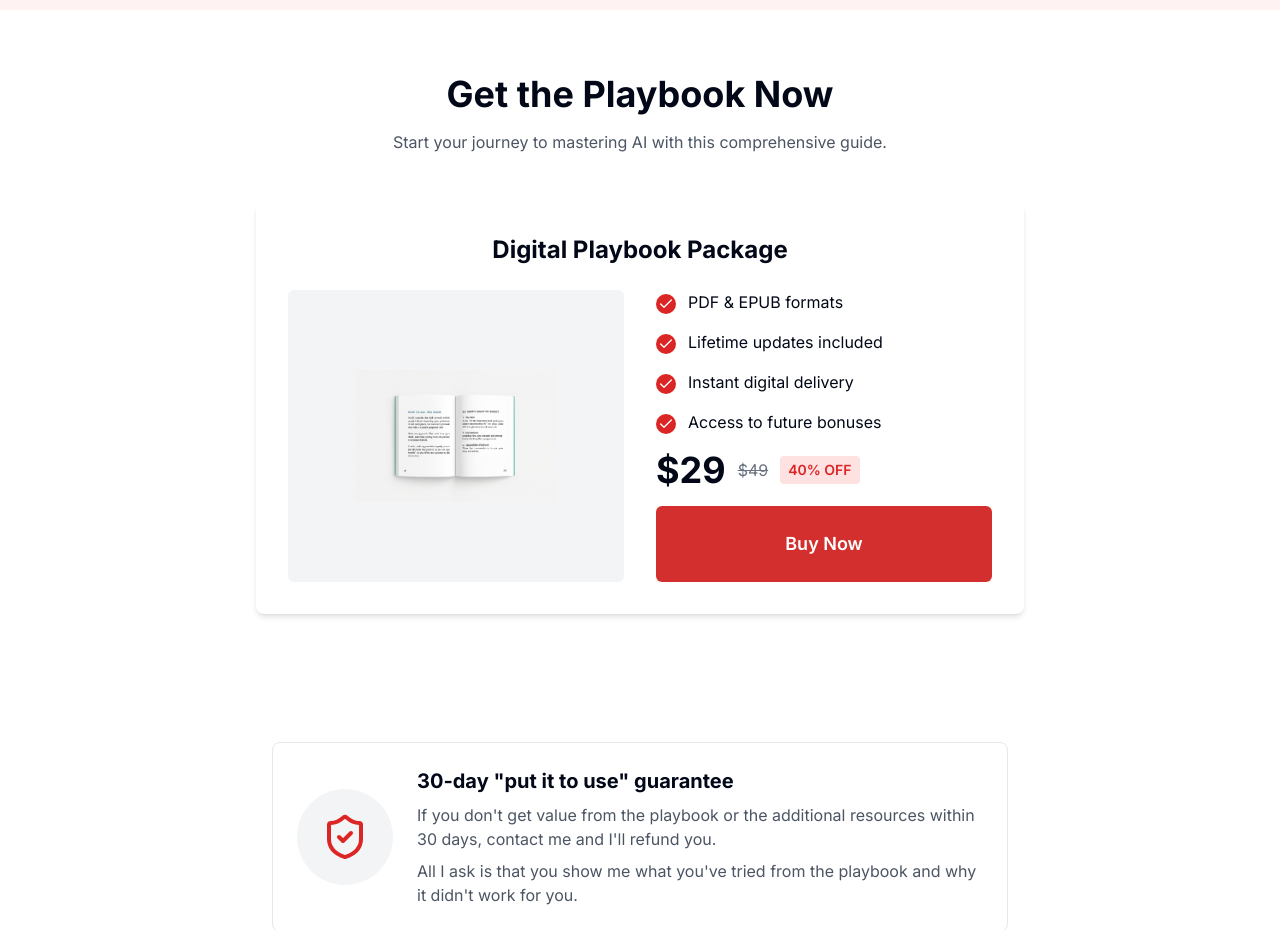
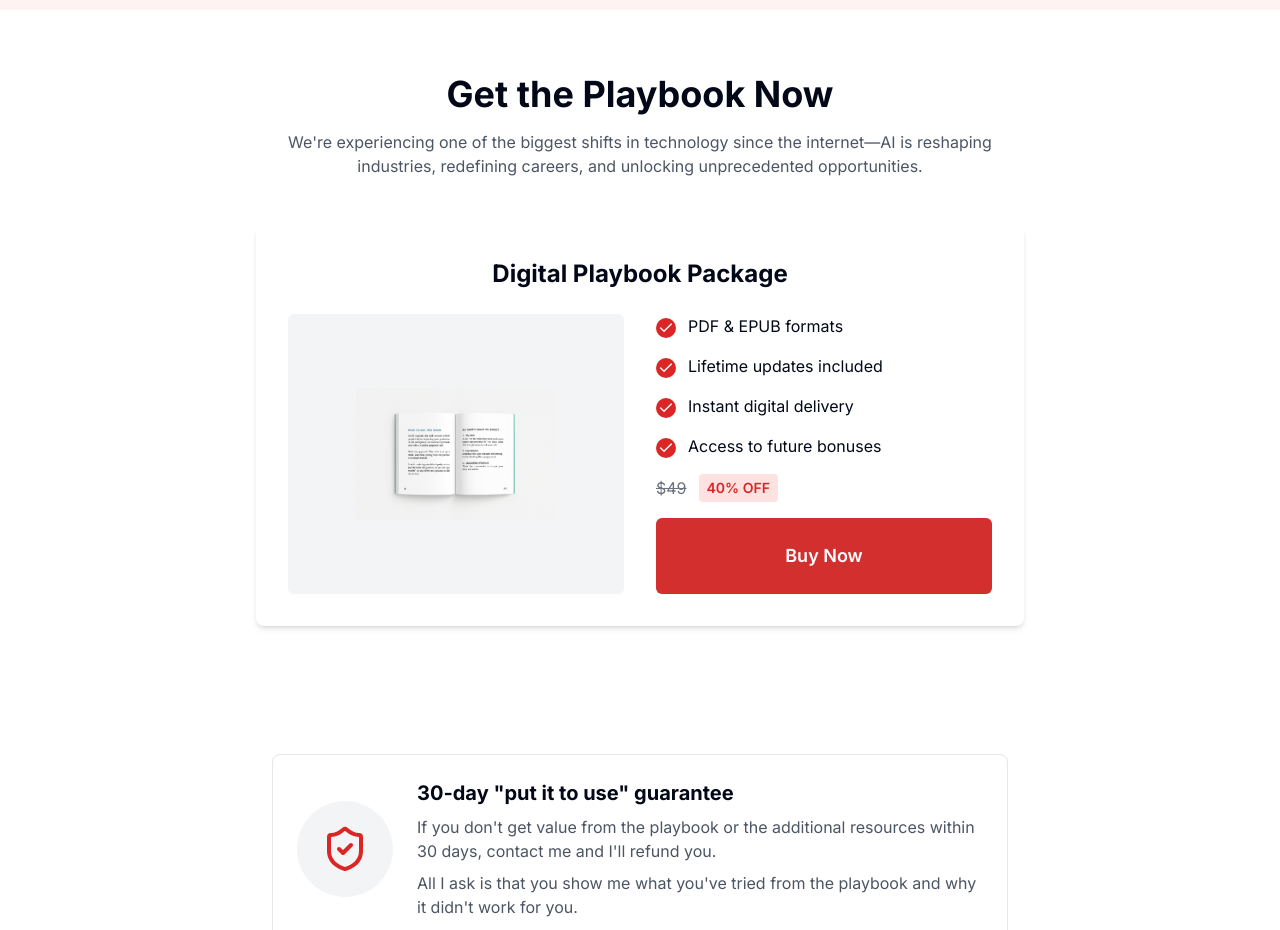
Before and after one commit to sirakinb/funnel-page-clone-it, a React (Vite) app: page / in a window 1280 px wide. Shown: the part 2520-3450 px from the top of the page. Built offline with nearby package versions, Linux system fonts and the light colour scheme.

Commit message:
Remove pricing and update header text
Remove the price from the pricing section and update the header description.

```diff
--- a/src/components/Pricing.tsx
+++ b/src/components/Pricing.tsx
@@ -9,7 +9,7 @@ const Pricing = () => {
       <div className="container-custom">
         <h2 className="text-4xl font-bold text-center mb-4">Get the Playbook Now</h2>
         <p className="text-center text-gray-600 max-w-3xl mx-auto mb-12">
-          Start your journey to mastering AI with this comprehensive guide.
+          We're experiencing one of the biggest shifts in technology since the internet—AI is reshaping industries, redefining careers, and unlocking unprecedented opportunities.
         </p>
 
         <div className="flex justify-center">
@@ -55,7 +55,6 @@ const Pricing = () => {
                   </div>
 
                   <div className="flex items-center gap-3 mt-6">
-                    <span className="text-4xl font-bold">$29</span>
                     <span className="text-gray-500 line-through">$49</span>
                     <span className="bg-red-100 text-red-600 px-2 py-1 text-sm font-semibold rounded">
                       40% OFF
```
